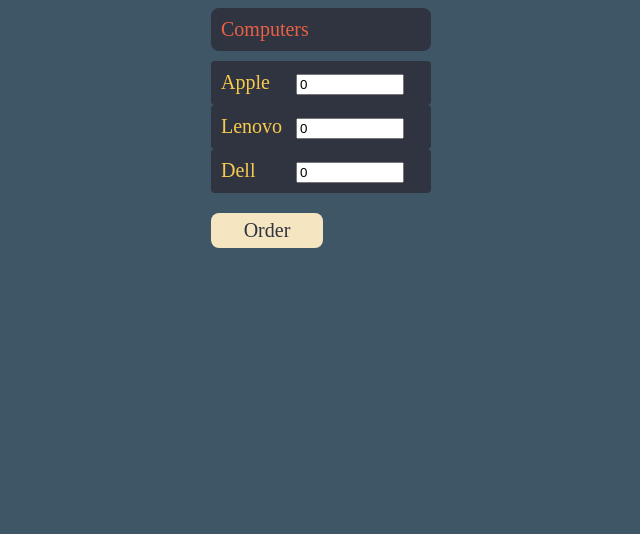
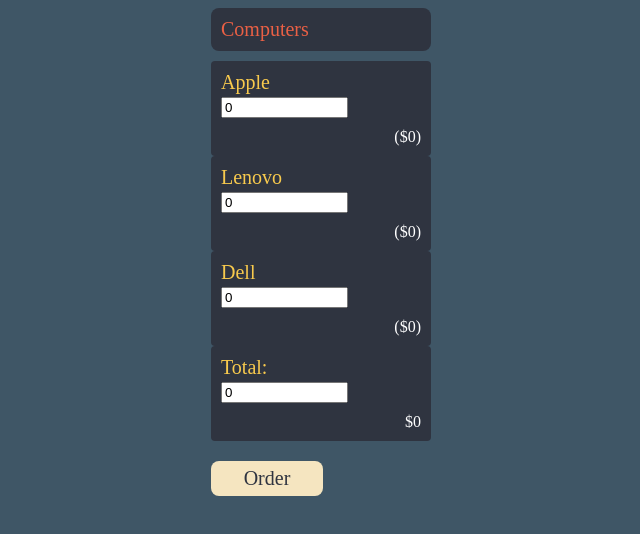
Before and after one commit to Meminor/js, a plain HTML site: page pro_js/index.html in a window 1280 px wide. Shown: the whole page, without its empty margins (129-769 px from the left). Drawn offline with nearby package versions, Linux system fonts and the light colour scheme.

Commit message:
subtotal calculation added

```diff
--- a/pro_js/css/main.scss
+++ b/pro_js/css/main.scss
@@ -60,7 +60,15 @@ body {
             }
 
             input {
-                width: $wh-2 / 2;
+                width: $wh-2 / 2 + 19;
+            }
+
+            .subtotal {
+                display: block;
+                text-align: right;
+                font-size: 16px;
+                color: $white;
+                padding-top: $pm-2 * 5;
             }
         }
     }
@@ -81,3 +89,7 @@ body {
     background: $white;
     color: $darkblue;
 }
+
+.latent {
+    display: none;
+}
--- a/pro_js/index.html
+++ b/pro_js/index.html
@@ -12,21 +12,30 @@
                 <div class="group-content">
                     <label for="apple" class="computer-name">Apple</label>
                     <input name="apple" value="0"/>
+                    <span class="subtotal latent">($<span>0</span>)</span>
                 </div>
                 <div class="group-content">
                     <label for="lenovo" class="computer-name">Lenovo</label>
                     <input name="lenovo" value="0"/>
+                    <span class="subtotal latent">($<span>0</span>)</span>
                 </div>
                 <div class="group-content">
                     <label for="dell" class="computer-name">Dell</label>
                     <input name="dell" value="0"/>
+                    <span class="subtotal latent">($<span>0</span>)</span>
                 </div>
+            </div>
+            <div class="sumline latent"></div>
+            <div class="group-content latent">
+                <label class="computer-name">Total:</label>
+                <input type="text" class="placeholder" name="spacer" value="0">
+                <span class="subtotal latent" id="total">$0</span>
             </div>
             <div id="buttonDiv">
                 <input type="submit" />
             </div>
         </form>
-    </div>
+    </div><!-- wrapper -->
     <script src="http://cdnjs.cloudflare.com/ajax/libs/jquery/1.9.1/jquery.min.js" type="text/javascript"></script>
     <script src="js/main.js"></script>
 </body>
--- a/pro_js/js/main.js
+++ b/pro_js/js/main.js
@@ -1,14 +1,21 @@
 (function($){
     $(function(){
-        var $btnD = $("#buttonDiv");
+        var $btnD = $("#buttonDiv"),
+            priceData = {
+                apple: 1600,
+                lenovo: 1200,
+                dell: 1400
+            };
 
         $btnD.find("input:submit").hide();
 
         $("<a href=#>Order</a>").
             appendTo($btnD).
+            attr("href", "http://google.com").
             addClass('btn').
-            click(function(){
+            click(function(e){
                 $('form').submit();
+                e.preventDefault();
             }).
             hover(
                 function(e){
@@ -20,5 +27,13 @@
                         elem.removeClass("btn-hover");
                     }
             });
+
+        $(".latent").show();
+
+        $("input").bind("change keyup", function(){
+            var subtotal = $(this).val() * priceData[this.name];
+
+            $(this).siblings('span').children('span').text(subtotal);
+        });
     });
 })(jQuery);
```
Also changed, not shown: pro_js/css/main.css.
